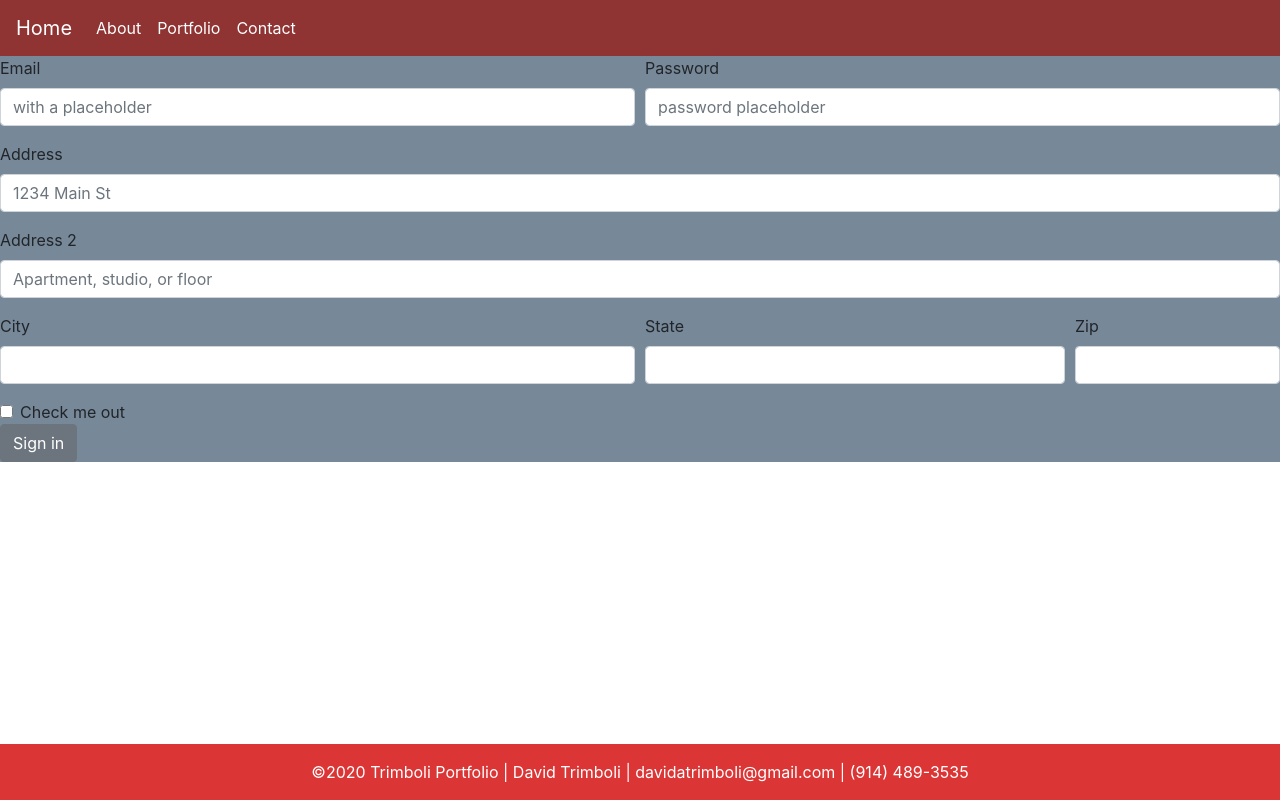
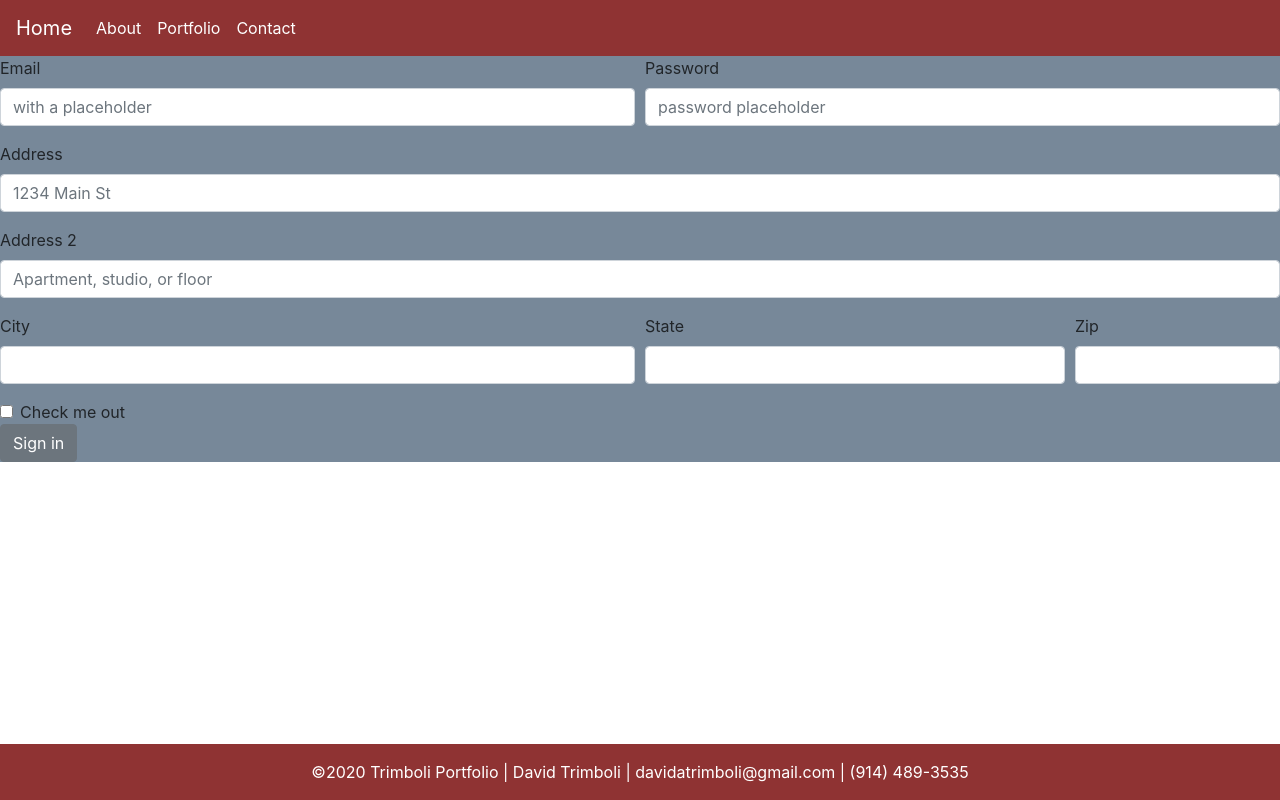
Before and after one commit to datrimboli/reactportfolio1, a React (Create React App) app in the folder reactportfolio1/: page /reactportfolio1/contact in a window 1280 px wide. Built offline with nearby package versions, Linux system fonts and the light colour scheme.

Commit message:
footer, new resume

```diff
--- a/reactportfolio1/src/components/Footer.css
+++ b/reactportfolio1/src/components/Footer.css
@@ -1,6 +1,6 @@
 .main-footer {
   color: white;
-  background-color: #dc3535;
+  background-color: #8f3333;
   padding-top: 1em;
   position: relative;
   bottom:0;
--- a/reactportfolio1/src/pages/About/About.js
+++ b/reactportfolio1/src/pages/About/About.js
@@ -1,6 +1,6 @@
 import React from 'react';
 import './About.css';
-import Coderesume from '../../components/Assets/Images/2020code.pdf'
+import Coderesume from '../../components/Assets/Images/2020.pdf'
 import peanut from '../../components/Assets/Images/Dave.jpeg'
 import {
   Card, Button, CardHeader, CardFooter, CardBody,
```
Also changed, not shown: 2 other files (tests, documents, lock files or other folders).
